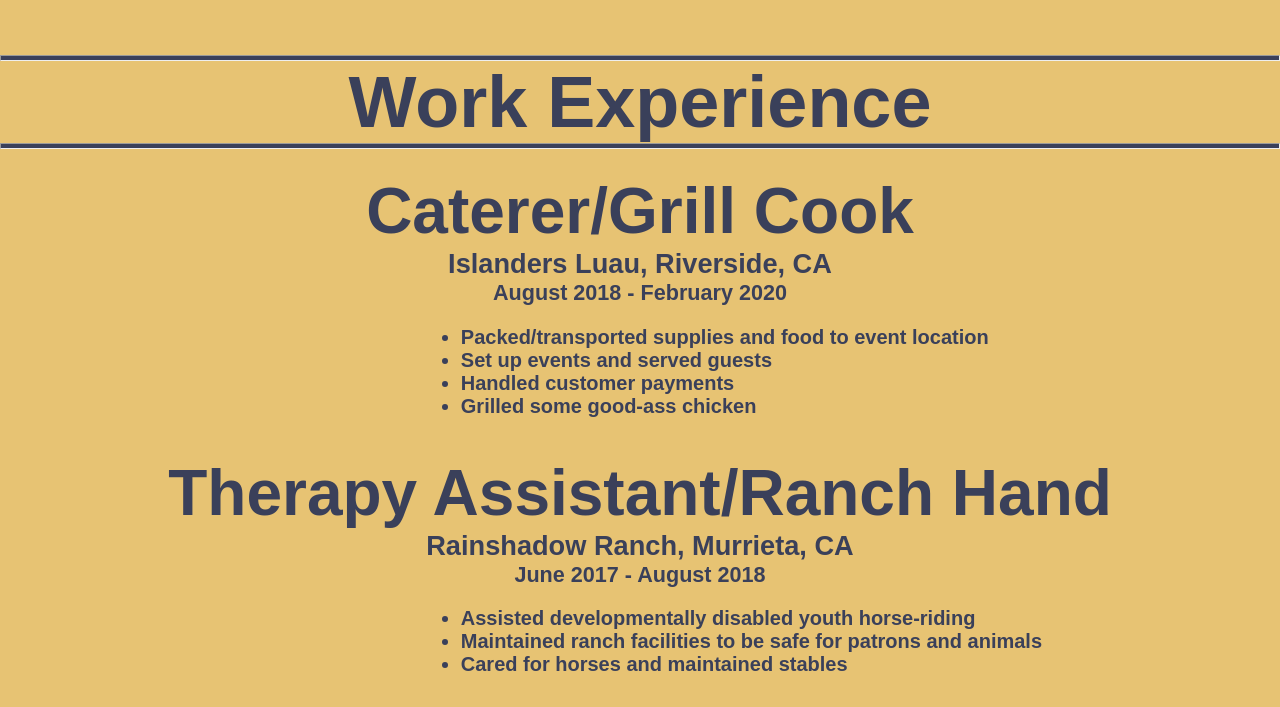
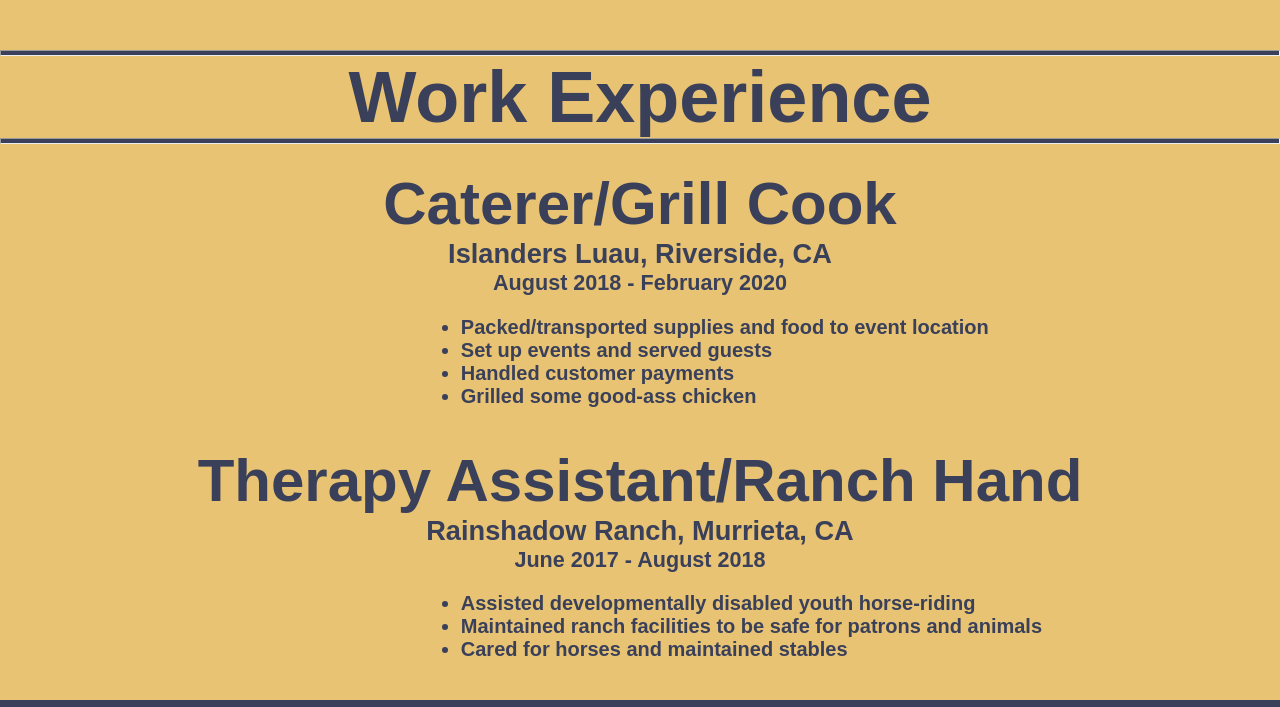
Before and after one commit to apc42190/CPSC331_Project3.github.io, a plain HTML site: page index.html in a window 1280 px wide. Shown: the part 1111-1818 px from the top of the page. Drawn offline with Linux system fonts and the light colour scheme.

Commit message:
Update style.css

```diff
--- a/style.css
+++ b/style.css
@@ -97,7 +97,7 @@ hr {
 }
 
 h3 {
-    font-size: 4em;
+    font-size: 3.75em;
     text-align: center;
 }
 
```
